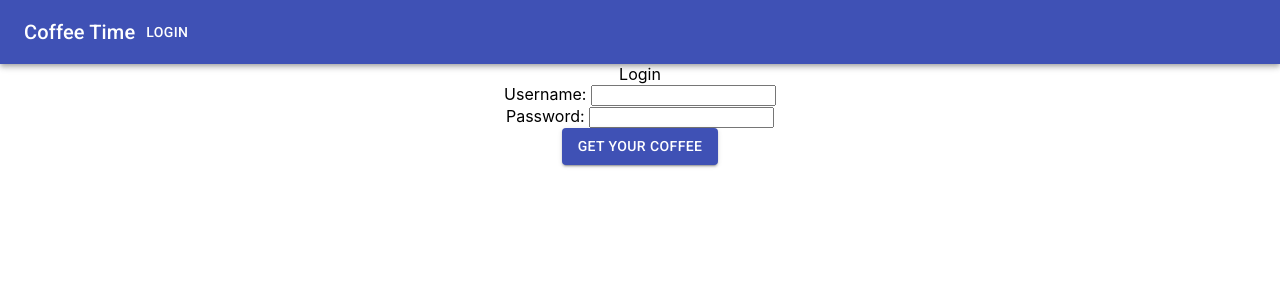
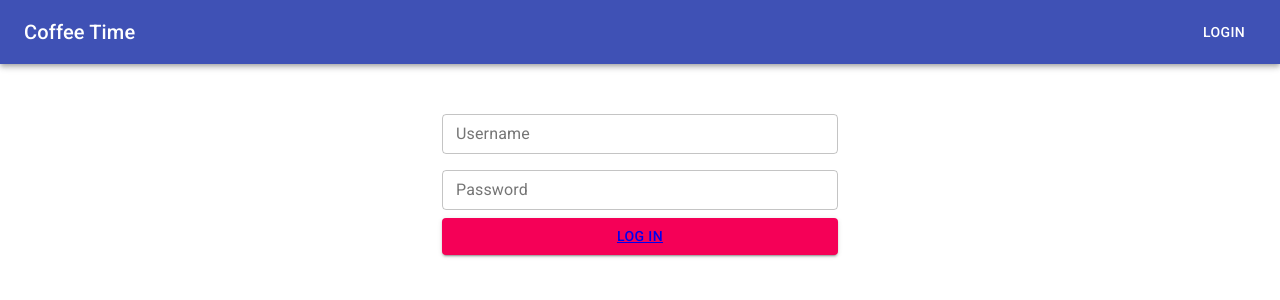
Before and after one commit to nilsZH/tinder-coffee-chat, a React (Create React App) app: page /login in a window 1280 px wide. Shown: the top 300 px of the page. Built offline with nearby package versions, Linux system fonts and the light colour scheme; the HTML template or start-up script is replaced by a standard one.

Commit message:
Styled Login and Main Pages

```diff
--- a/package.json
+++ b/package.json
@@ -12,6 +12,7 @@
     "react-dom": "^17.0.1",
     "react-router-dom": "^5.2.0",
     "react-scripts": "3.4.4",
+    "react-tinder-card": "^1.3.1",
     "semantic-ui-react": "^2.0.0"
   },
   "scripts": {
--- a/src/App.js
+++ b/src/App.js
@@ -1,27 +1,53 @@
 import React from 'react';
-import { Link, Route, Switch } from 'react-router-dom';
-import { AppBar, Button, Toolbar, Typography } from '@material-ui/core';
+import { Link, Route, Switch, Redirect } from 'react-router-dom';
+import { makeStyles } from '@material-ui/core/styles';
+import AppBar from '@material-ui/core/AppBar';
+import Toolbar from '@material-ui/core/Toolbar';
+import Typography from '@material-ui/core/Typography';
+import Button from '@material-ui/core/Button';
+import IconButton from '@material-ui/core/IconButton';
 import Login from './login/Login';
 import Main from './main/Main';
 import Profile from './profile/Profile';
 import Matches from './matches/Matches';
 import './App.css';
 
+const useStyles = makeStyles((theme) => ({
+  root: {
+    flexGrow: 1,
+  },
+  menuButton: {
+    marginRight: theme.spacing(2),
+  },
+  title: {
+    flexGrow: 1,
+  },
+}));
+
 function App() {
+  const name = 'John Doe'
+  const isAuthenticated = true
+  const classes = useStyles();
+
   return (
-    <div className="App">
+    <div className={classes.root}>
       <AppBar position="static">
         <Toolbar>
-          <Typography variant="h6">
+          <Typography variant="h6" className={classes.title}>
             Coffee Time
           </Typography>
           <Button color="inherit">Login</Button>
         </Toolbar>
       </AppBar>
       <Route path="/login" component={Login} />
+      {
+      isAuthenticated ?
+      <>
       <Route exact={true} path="/" component={Main} />
       <Route exact={true} path="/profile" component={Profile} />
       <Route exact={true} path="/matches" component={Matches} />
+      </> : <Redirect to="/login" />
+      }
     </div>
   );
 }
--- a/src/login/Login.css
+++ b/src/login/Login.css
@@ -0,0 +1,4 @@
+.container {
+    padding-top: 50px;
+    padding-bottom: 50px;
+}
--- a/src/login/Login.js
+++ b/src/login/Login.js
@@ -1,13 +1,14 @@
 import React, { Component } from 'react';
-import { useHistory } from 'react-router-dom';
-import Button from '@material-ui/core/Button';
+import { useHistory, Link } from 'react-router-dom';
+import { Container, Button, Grid, TextField } from '@material-ui/core';
 import './Login.css';
 
 class Login extends Component {
   constructor(props){
     super(props);
     this.state={
-      username:''
+      username:'',
+      password: ''
     }
 
     this.handleUsername = this.handleUsername.bind(this);
@@ -24,7 +25,11 @@
   }
 
   handleSubmit(event) {
-    console.log('Your name is: ' + this.state.username + ' and your password is: ' + this.state.password);
+    let login = 'test';
+    if (this.state.password === login) {
+      this.setState({isAuthenticated: true})
+      this.history.push('/')
+    }
     event.preventDefault();
   }
 
@@ -34,14 +39,29 @@
 
   render() {
     return (
-      <div>
-        Login<br />
-        <form>
-          <label>Username:</label> <input name="user" type="text" onChange={this.handleUsername}></input><br />
-          <label>Password:</label> <input name="password" type="password" onChange={this.handlePassword}></input><br />
-          <Button variant="contained" color="primary" type="submit" onClick={this.handleSubmit}>Get your coffee</Button>
-        </form>
-      </div>
+        <Container className="container" maxWidth="xs">
+          <form>
+            <Grid container spacing={3}>
+              <Grid item xs={12}>
+                <Grid container spacing={2}>
+                  <Grid item xs={12}>
+                    <TextField fullWidth label="Username" name="username" size="small" variant="outlined" />
+                  </Grid>
+                  <Grid item xs={12}>
+                    <TextField fullWidth label="Password" name="password" size="small" type="password" variant="outlined" />
+                  </Grid>
+                </Grid>
+                <Grid container spacing={2}>
+                  <Grid item xs={12}>
+                    <Button color="secondary" fullWidth type="submit" variant="contained">
+                      <Link to='/'>Log in</Link>
+                    </Button>
+                  </Grid>
+                </Grid>
+              </Grid>
+            </Grid>
+          </form>
+        </Container>
     );
   }
 }
--- a/src/main/Main.css
+++ b/src/main/Main.css
@@ -0,0 +1,7 @@
+.card {
+    padding: 20px;
+}
+
+.chip {
+    margin:2px;
+}
--- a/src/main/Main.js
+++ b/src/main/Main.js
@@ -1,4 +1,6 @@
 import React, { Component } from 'react';
+import TinderCard from 'react-tinder-card';
+import { Card, CardContent, Chip, Typography, CardActions, Button } from '@material-ui/core';
 import './Main.css';
 
 class Main extends Component {
@@ -7,13 +9,47 @@
     this.state={
       candidates:''
     }
+
+    this.onSwipe = this.onSwipe.bind(this);
+    this.onCardLeftScreen = this.onCardLeftScreen.bind(this);
+  }
+
+  onSwipe(direction) {
+    console.log('You swiped: ' + direction)
+  }
+
+  onCardLeftScreen(myIdentifier) {
+    console.log(myIdentifier + ' left the screen')
   }
 
   render() {
     return (
       <div>
         <h1>Find your coffee match!</h1><br />
-        Start Swiping now!
+        <TinderCard className="card" onSwipe={this.onSwipe} onCardLeftScreen={() => this.onCardLeftScreen('fooBar')} preventSwipe={['right', 'left']}>
+          <Card>
+            <CardContent>
+              <Typography variant= "h5" gutterBottom>
+                Duarte Carmo
+              </Typography>
+              <Typography color="textSecondary">
+                BCG Platinion Consultant
+              </Typography>
+              <Typography color="textSecondary">
+                Denmark
+              </Typography>
+              <Typography variant="body" component="p">
+                I am a hacker from Portugal and enjoy sharing my vim knowledge with my colleagues
+              </Typography>
+              <p>
+                <Chip className="chip" color="primary" label="Programming" />
+                <Chip className="chip" color="primary" label="Hackathon 2020" />
+                <Chip className="chip" color="primary" label="VIM" />
+                <Chip className="chip" color="primary" label="Travelling" />
+              </p>
+            </CardContent>
+          </Card>
+        </TinderCard>
       </div>
     );
   }
```
Also changed, not shown: 1 other file (tests, documents, lock files or other folders).
